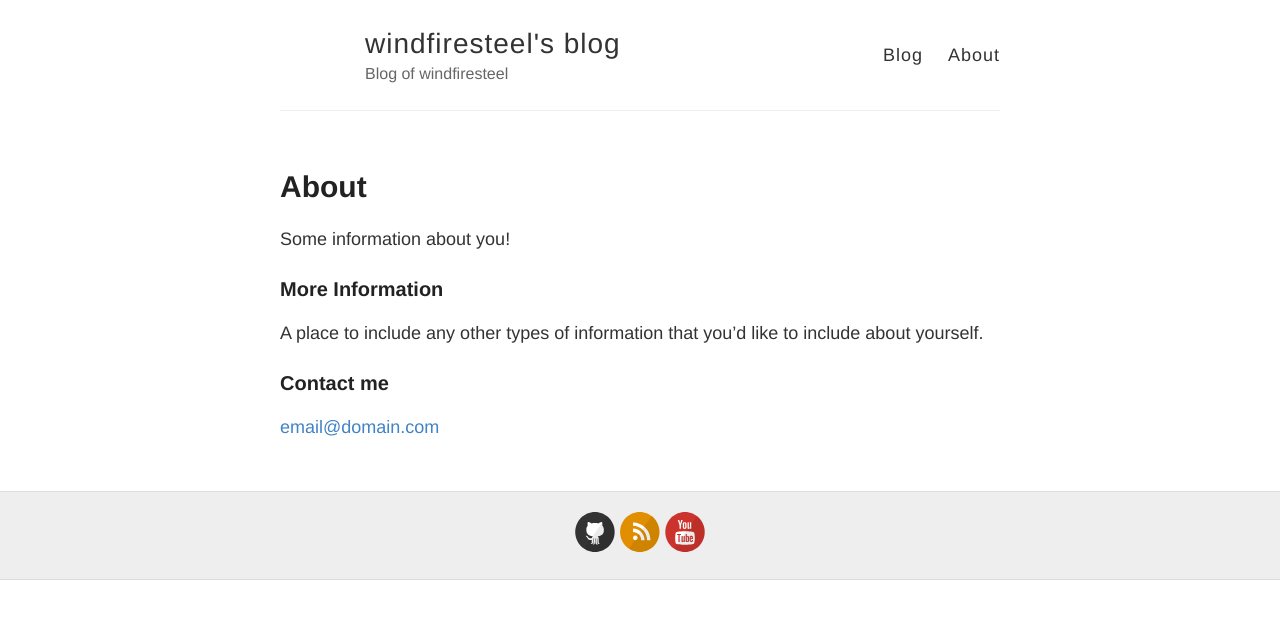
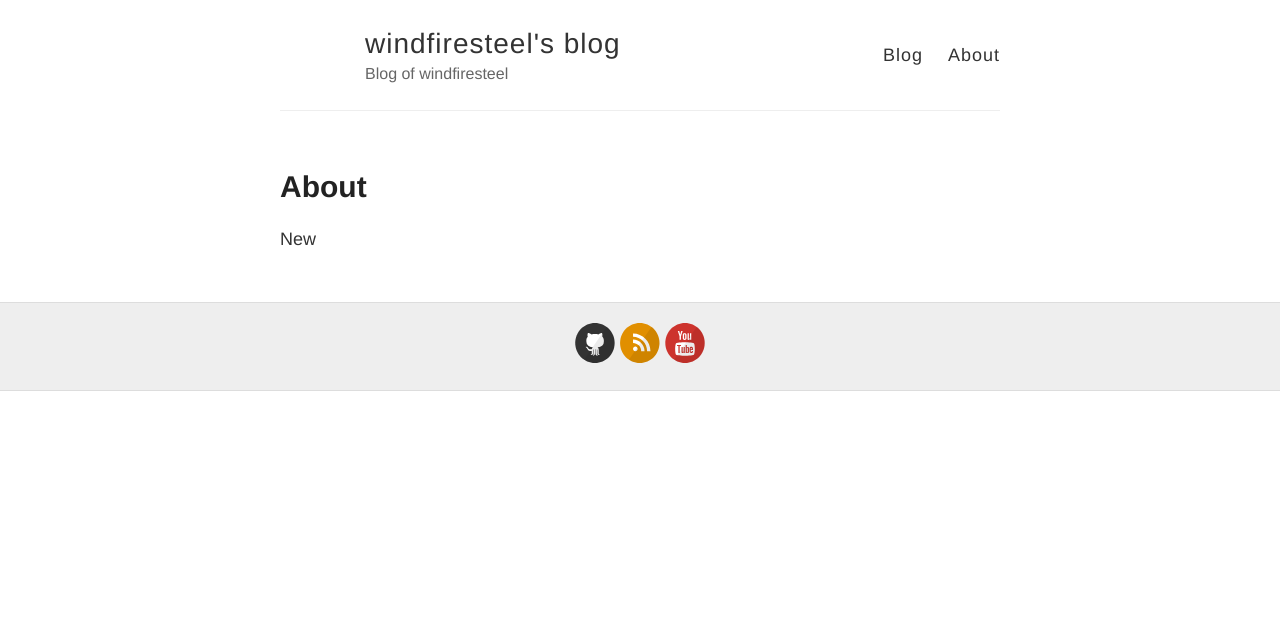
Before and after one commit to windfiresteel/windfiresteel.github.io, a Jekyll site: the page built from about.md, in a window 1280 px wide. Shown: the top 619 px of the page. Built offline with Jekyll 4.4.1, drawn with Linux system fonts in a browser that asks for light colours.

Commit message:
Update about.md

```diff
--- a/about.md
+++ b/about.md
@@ -4,12 +4,4 @@ title: About
 permalink: /about/
 ---
 
-Some information about you!
-
-### More Information
-
-A place to include any other types of information that you'd like to include about yourself.
-
-### Contact me
-
-[email@domain.com](mailto:email@domain.com)
+New
```
